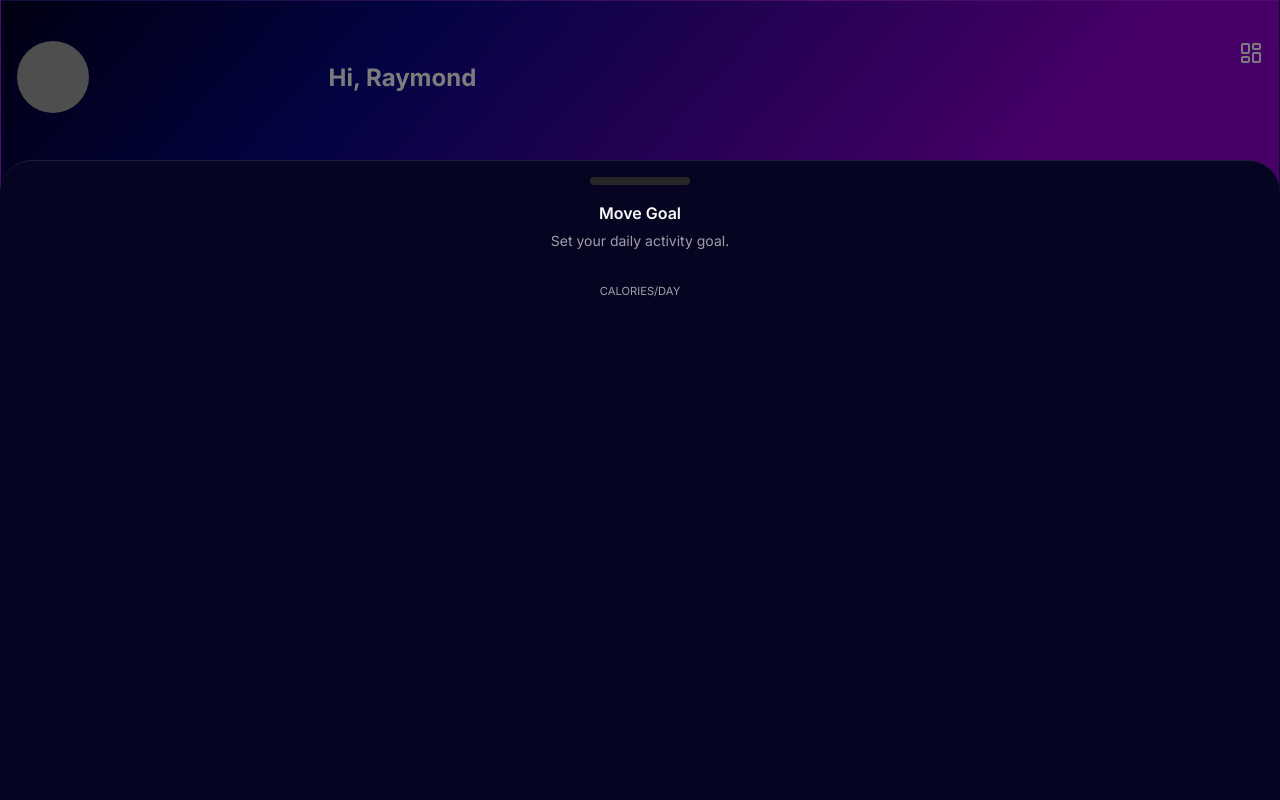
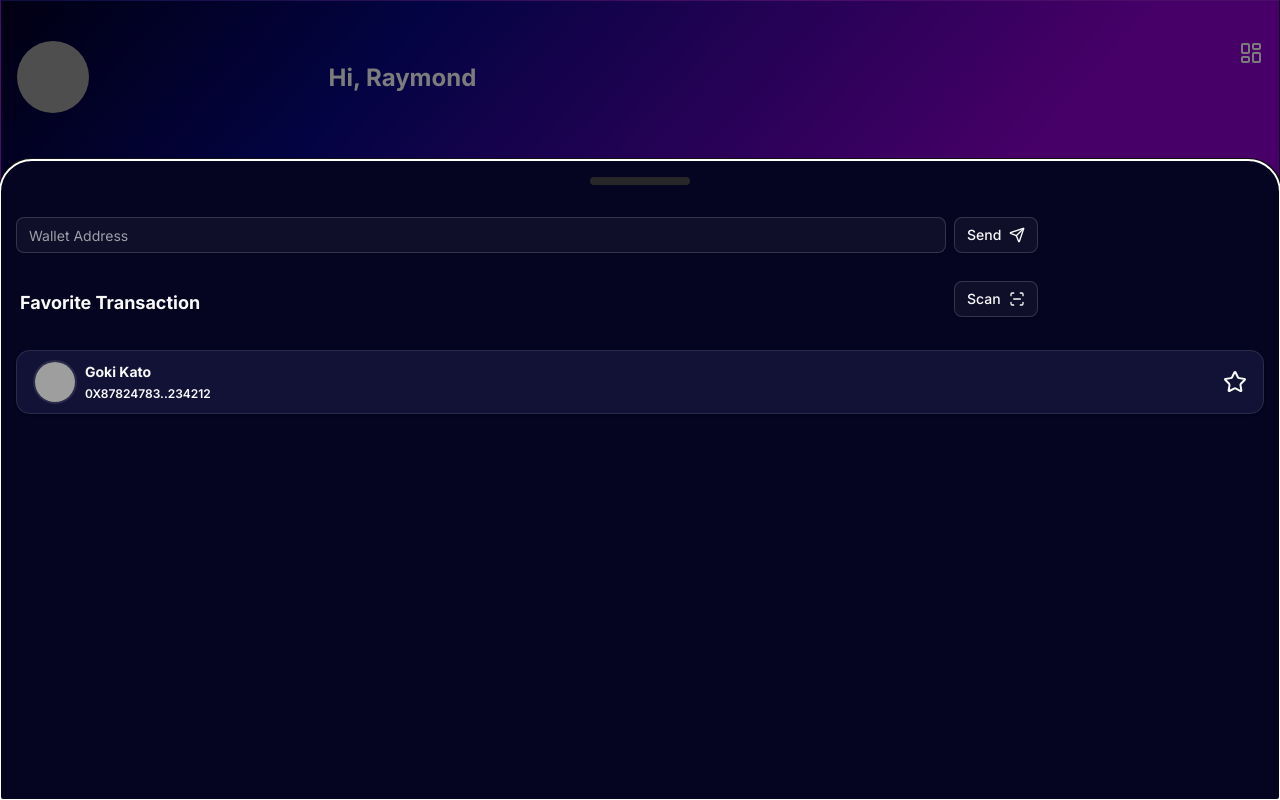
Before and after one commit to daudonhere/Nodius-Wallet, a Next.js app: page / in a window 1280 px wide. Both pictures are taken after a click on the element 508 px from the left and 307 px from the top of the page. Built offline with nearby package versions, Linux system fonts and the light colour scheme; grey boxes are pictures that could not be loaded.

Commit message:
feat: add transfer & history action

```diff
--- a/src/components/main/SendToken.tsx
+++ b/src/components/main/SendToken.tsx
@@ -1,15 +1,11 @@
 import { Card, CardContent } from "@/components/ui/card";
-import { Send } from "lucide-react";
-import {
-  Drawer,
-  DrawerClose,
-  DrawerContent,
-  DrawerDescription,
-  DrawerFooter,
-  DrawerHeader,
-  DrawerTitle,
-  DrawerTrigger,
-} from "@/components/ui/drawer"
+import { Send, ScanLine, Star } from "lucide-react";
+import { Drawer, DrawerContent, DrawerTrigger } from "@/components/ui/drawer"
+import { Input } from "@/components/ui/input"
+import { Button } from "@/components/ui/button"
+import { Avatar, AvatarFallback, AvatarImage } from "@/components/ui/avatar";
+
+export function ReceiveToken() {}
 
 export function SendToken() {
   return (
@@ -21,26 +17,57 @@
             </CardContent>
         </Card>
       </DrawerTrigger>
-      <DrawerContent className="h-full">
-          <div className="mx-auto h-full w-full max-w-sm">
-          <DrawerHeader>
-              <DrawerTitle>Move Goal</DrawerTitle>
-              <DrawerDescription>Set your daily activity goal.</DrawerDescription>
-          </DrawerHeader>
-            <div className="p-4 pb-0">
-              <div className="flex items-center justify-center space-x-2">
-                  <span className="sr-only">Decrease</span>
-              <div className="flex-1 text-center">
-                  <div className="text-muted-foreground text-[0.70rem] uppercase">
-                  Calories/day
-                  </div>
-              </div>
+      <DrawerContent className="flex flex-col w-full h-full">
+          <div className="flex flex-row gap-2 px-4 py-8 w-full h-[15%]">
+            <div className="flex w-[75%] h-full">
+              <Input type="email" placeholder="Wallet Address" />
+            </div>
+            <div className="flex w-[25%] h-full">
+              <Button variant="outline">
+                Send <Send />
+              </Button>
             </div>
           </div>
-          <DrawerFooter>
-              <DrawerClose asChild>
-              </DrawerClose>
-          </DrawerFooter>
+          <div className="flex flex-row gap-2 px-4 w-full h-[10%]">
+            <div className="flex w-[75%] h-full">
+              <h2 className="flex font-bold text-lg mt-2 ml-1">
+                Favorite Transaction
+              </h2>
+            </div>
+            <div className="flex w-[25%] h-full">
+              <Button variant="outline">
+                Scan <ScanLine />
+              </Button>
+            </div>
+          </div>
+          <div className="flex flex-col gap-2 py-2 px-4 w-full h-[75%] overflow-y-scroll no-scrollbar">
+            <Card className="flex w-full h-16 justify-center">
+              <CardContent className="flex flex-row flex-1 gap-1 py-1 px-4">
+                <div className="flex flex-row flex-1 items-center gap-2">
+                  <div className="flex justify-start items-center">
+                    <Avatar className="w-11 h-11 border-2">
+                       <AvatarImage src="https://github.com/shadcn.png" />
+                        <AvatarFallback>RR</AvatarFallback>
+                    </Avatar>
+                  </div>
+                  <div className="flex flex-1 flex-col justify-start gap-1">
+                    <div className="flex flex-1 justify-start">
+                      <h2 className="flex font-bold text-sm">
+                        Goki Kato
+                      </h2>
+                    </div>
+                    <div className="flex flex-1 justify-start">
+                      <h6 className="flex font-semibold text-xs">
+                        0X87824783..234212
+                      </h6>
+                    </div>
+                  </div>
+                </div>
+                <div className="flex flex-1 items-center justify-end">
+                  <Star />
+                </div>
+              </CardContent>
+            </Card>
           </div>
       </DrawerContent>
     </Drawer>
--- a/src/components/main/TransactionHistory.tsx
+++ b/src/components/main/TransactionHistory.tsx
@@ -1,12 +1,102 @@
 import { Card, CardContent } from "@/components/ui/card";
-import { History } from "lucide-react";
+import { History, Upload, Download } from "lucide-react";
+import { Drawer, DrawerContent, DrawerTrigger } from "@/components/ui/drawer"
+import { Input } from "@/components/ui/input"
+import { Button } from "@/components/ui/button"
+import { Avatar, AvatarFallback, AvatarImage } from "@/components/ui/avatar";
 
 export function TransactionHistory() {
   return (
-    <Card className="flex w-18 h-18 rounded-3xl">
-        <CardContent className="flex gap-1 items-center">
-            <History />
-        </CardContent>
-    </Card>
+    <Drawer>
+      <DrawerTrigger asChild>
+        <Card className="flex w-18 h-18 rounded-3xl">
+            <CardContent className="flex gap-1 items-center">
+              <History />
+            </CardContent>
+        </Card>
+      </DrawerTrigger>
+      <DrawerContent className="flex flex-col w-full h-full">
+          <div className="flex flex-row gap-2 px-4 py-8 w-full h-[15%]">
+            <div className="flex w-[75%] h-full">
+              <Input type="email" placeholder="Transactions" />
+            </div>
+            <div className="flex w-[25%] h-full">
+              <Button variant="outline">
+                Search
+              </Button>
+            </div>
+          </div>
+          <div className="flex flex-col gap-2 py-2 px-4 w-full h-[75%] overflow-y-scroll no-scrollbar">
+            <Card className="flex w-full h-16 justify-center">
+              <CardContent className="flex flex-row flex-1 gap-1 py-1 px-4">
+                <div className="flex flex-row flex-1 items-center gap-2">
+                  <div className="flex justify-start items-center">
+                    <Avatar className="w-11 h-11 border-2">
+                       <AvatarImage src="https://github.com/shadcn.png" />
+                        <AvatarFallback>RR</AvatarFallback>
+                    </Avatar>
+                  </div>
+                  <div className="flex flex-1 flex-col justify-start gap-1">
+                    <div className="flex flex-1 justify-start">
+                      <h2 className="flex font-bold text-sm">
+                        Goki Kato
+                      </h2>
+                    </div>
+                    <div className="flex flex-1 justify-start">
+                      <h6 className="flex font-semibold text-xs">
+                        0X87824783..234212
+                      </h6>
+                    </div>
+                  </div>
+                </div>
+                <div className="flex flex-col flex-1 gap-1">
+                  <div className="flex flex-1 justify-end text-red-500">
+                    <Upload size={16}/>
+                  </div>
+                  <div className="flex flex-1 justify-end">
+                    <h2 className="flex font-bold text-xs">
+                      $2,33.00
+                    </h2>
+                  </div>
+                </div>
+              </CardContent>
+            </Card>
+            <Card className="flex w-full h-16 justify-center">
+              <CardContent className="flex flex-row flex-1 gap-1 py-1 px-4">
+                <div className="flex flex-row flex-1 items-center gap-2">
+                  <div className="flex justify-start items-center">
+                    <Avatar className="w-11 h-11 border-2">
+                       <AvatarImage src="https://github.com/shadcn.png" />
+                        <AvatarFallback>RR</AvatarFallback>
+                    </Avatar>
+                  </div>
+                  <div className="flex flex-1 flex-col justify-start gap-1">
+                    <div className="flex flex-1 justify-start">
+                      <h2 className="flex font-bold text-sm">
+                        Goki Kato
+                      </h2>
+                    </div>
+                    <div className="flex flex-1 justify-start">
+                      <h6 className="flex font-semibold text-xs">
+                        0X87824783..234212
+                      </h6>
+                    </div>
+                  </div>
+                </div>
+                <div className="flex flex-col flex-1 gap-1">
+                  <div className="flex flex-1 justify-end text-green-400">
+                    <Download size={16} />
+                  </div>
+                  <div className="flex flex-1 justify-end">
+                    <h2 className="flex font-bold text-xs">
+                      $2,33.00
+                    </h2>
+                  </div>
+                </div>
+              </CardContent>
+            </Card>
+          </div>
+      </DrawerContent>
+    </Drawer>
   );
 }
--- /dev/null
+++ b/src/components/ui/button.tsx
@@ -0,0 +1,59 @@
+import * as React from "react"
+import { Slot } from "@radix-ui/react-slot"
+import { cva, type VariantProps } from "class-variance-authority"
+
+import { cn } from "@/libs/utils"
+
+const buttonVariants = cva(
+  "inline-flex items-center justify-center gap-2 whitespace-nowrap rounded-md text-sm font-medium transition-all disabled:pointer-events-none disabled:opacity-50 [&_svg]:pointer-events-none [&_svg:not([class*='size-'])]:size-4 shrink-0 [&_svg]:shrink-0 outline-none focus-visible:border-ring focus-visible:ring-ring/50 focus-visible:ring-[3px] aria-invalid:ring-destructive/20 dark:aria-invalid:ring-destructive/40 aria-invalid:border-destructive",
+  {
+    variants: {
+      variant: {
+        default:
+          "bg-primary text-primary-foreground shadow-xs hover:bg-primary/90",
+        destructive:
+          "bg-destructive text-white shadow-xs hover:bg-destructive/90 focus-visible:ring-destructive/20 dark:focus-visible:ring-destructive/40 dark:bg-destructive/60",
+        outline:
+          "border bg-background shadow-xs hover:bg-accent hover:text-accent-foreground dark:bg-input/30 dark:border-input dark:hover:bg-input/50",
+        secondary:
+          "bg-secondary text-secondary-foreground shadow-xs hover:bg-secondary/80",
+        ghost:
+          "hover:bg-accent hover:text-accent-foreground dark:hover:bg-accent/50",
+        link: "text-primary underline-offset-4 hover:underline",
+      },
+      size: {
+        default: "h-9 px-4 py-2 has-[>svg]:px-3",
+        sm: "h-8 rounded-md gap-1.5 px-3 has-[>svg]:px-2.5",
+        lg: "h-10 rounded-md px-6 has-[>svg]:px-4",
+        icon: "size-9",
+      },
+    },
+    defaultVariants: {
+      variant: "default",
+      size: "default",
+    },
+  }
+)
+
+function Button({
+  className,
+  variant,
+  size,
+  asChild = false,
+  ...props
+}: React.ComponentProps<"button"> &
+  VariantProps<typeof buttonVariants> & {
+    asChild?: boolean
+  }) {
+  const Comp = asChild ? Slot : "button"
+
+  return (
+    <Comp
+      data-slot="button"
+      className={cn(buttonVariants({ variant, size, className }))}
+      {...props}
+    />
+  )
+}
+
+export { Button, buttonVariants }
--- /dev/null
+++ b/src/components/ui/input.tsx
@@ -0,0 +1,21 @@
+import * as React from "react"
+
+import { cn } from "@/libs/utils"
+
+function Input({ className, type, ...props }: React.ComponentProps<"input">) {
+  return (
+    <input
+      type={type}
+      data-slot="input"
+      className={cn(
+        "file:text-foreground placeholder:text-muted-foreground selection:bg-primary selection:text-primary-foreground dark:bg-input/30 border-input flex h-9 w-full min-w-0 rounded-md border bg-transparent px-3 py-1 text-base shadow-xs transition-[color,box-shadow] outline-none file:inline-flex file:h-7 file:border-0 file:bg-transparent file:text-sm file:font-medium disabled:pointer-events-none disabled:cursor-not-allowed disabled:opacity-50 md:text-sm",
+        "focus-visible:border-ring focus-visible:ring-ring/50 focus-visible:ring-[3px]",
+        "aria-invalid:ring-destructive/20 dark:aria-invalid:ring-destructive/40 aria-invalid:border-destructive",
+        className
+      )}
+      {...props}
+    />
+  )
+}
+
+export { Input }
```
